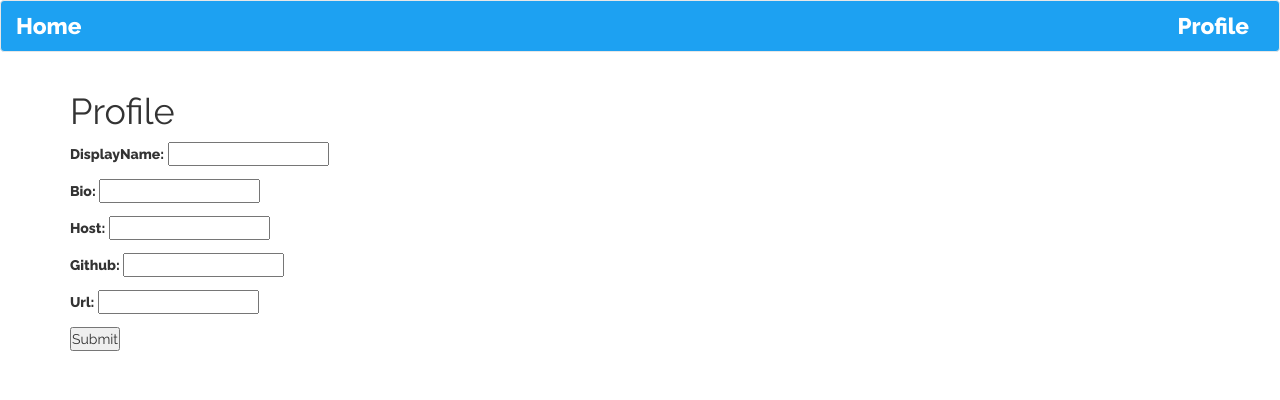
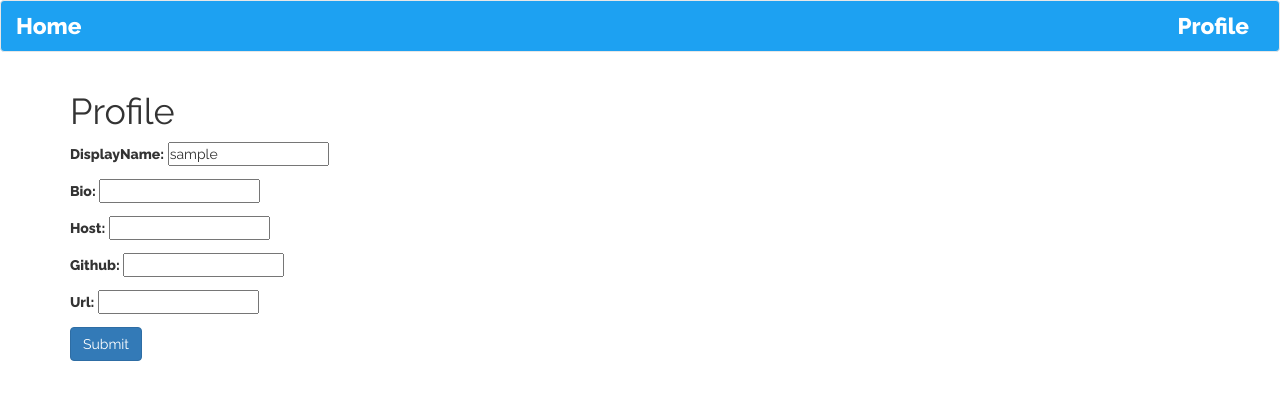
Before and after one commit to cmput404w19-project/group-project, a Django app: page /accounts/profile/edit/ in a window 1280 px wide. Shown: the top 400 px of the page. Run offline with Django 3.2, Linux system fonts and the light colour scheme; the visitor is signed in with stand-in values (Sample User, id 1); data comes from the database, SQL or seed files in the repository; some libraries are stand-ins or nearby versions.

Commit message:
now we have intiial user info filled in for edit profile

```diff
--- a/accounts/views.py
+++ b/accounts/views.py
@@ -47,8 +47,8 @@ def edit_profile(request):
 				# text = form.cleaned_data['displayName']
 				return redirect('/accounts/profile')
 		else:
-			form = EditProfileForm()
 			userprofile = UserProfile.objects.filter(user_id = request.user).first()
+			form = EditProfileForm(instance=userprofile)
 			args = {'form': form, 'userprofile': userprofile}
 			return render(request, 'edit_profile.html', args)
 	else:
--- a/templates/edit_profile.html
+++ b/templates/edit_profile.html
@@ -8,7 +8,7 @@
 	<form method="post">
 		{% csrf_token %}
 		{{ form.as_p }}
-		<button type="submit">Submit</button>
+		<button class="btn btn-primary" type="submit">Submit</button>
 	</form>
 </div>
 {% endblock %}
```
Also changed, not shown: 1 other file.
